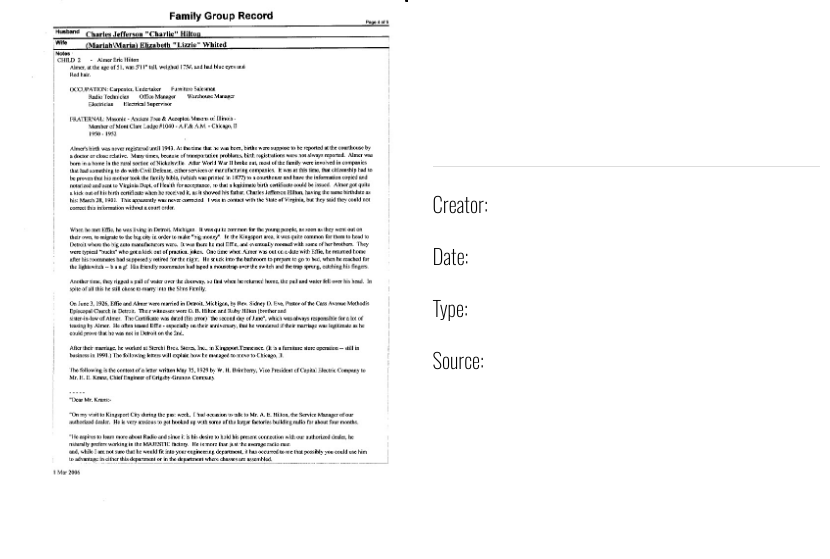
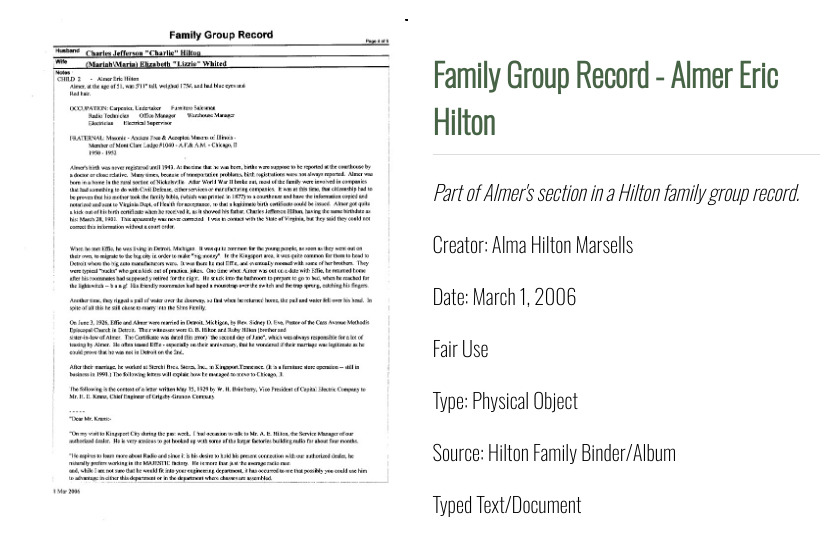
Before and after one commit to martinez2125/TennesseeChicago_Images, a Jekyll site: the page built from _mindoc_media/pg99-almer1.md, in a window 1280 px wide. Shown: the top 559 px of the page, without its empty margins (220-1050 px from the left). Built offline with Jekyll 4.4.1, drawn with Linux system fonts in a browser that asks for light colours.

Commit message:
Update pg99-almer1.md

```diff
--- a/_mindoc_media/pg99-almer1.md
+++ b/_mindoc_media/pg99-almer1.md
@@ -3,18 +3,18 @@ page: section-name
 title: Hilton Family Binder (Inside)
 media_type: image
 
-_title:
-description:
-creator:
-_date:
-rights:
-type:
-source:
+_title: Family Group Record - Almer Eric Hilton
+description: Part of Almer's section in a Hilton family group record.
+creator: Alma Hilton Marsells
+_date: March 1, 2006
+rights: Fair Use
+type: Physical Object
+source: Hilton Family Binder/Album
 identifier:
 contributor:
-format:
-credit_(IPTC):
-date_created_(IPTC):
+format: Typed Text/Document
+credit_(IPTC): Digitization courtesy of Caden J. Miller & Lesly Martinez
+date_created_(IPTC): 9/15/2025
 
 _path: /assets/img/almer1.jpg
 order: 75
```
